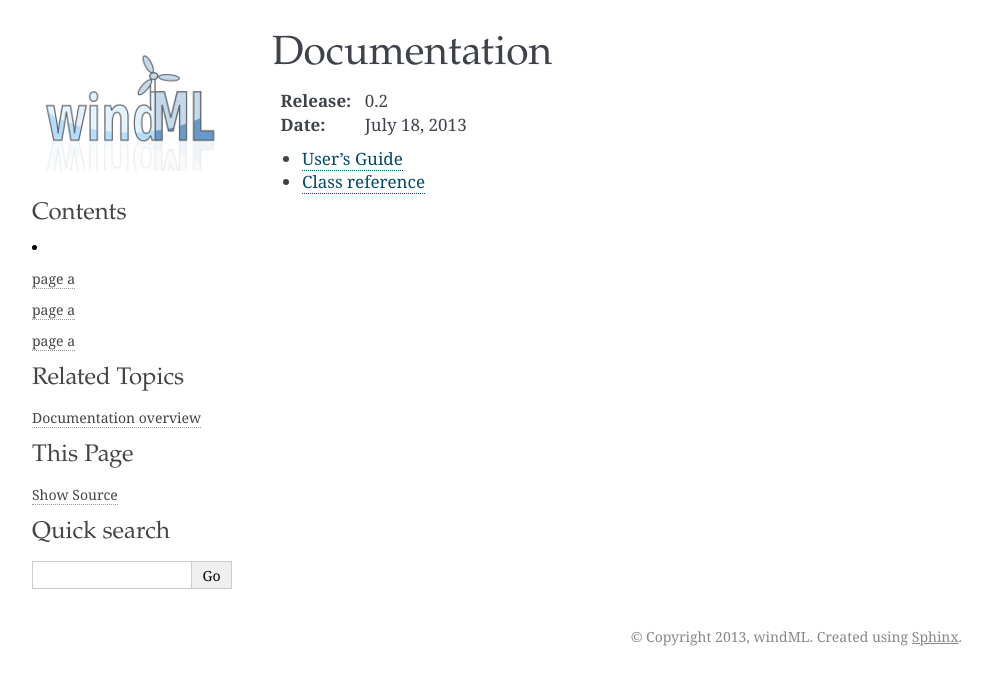
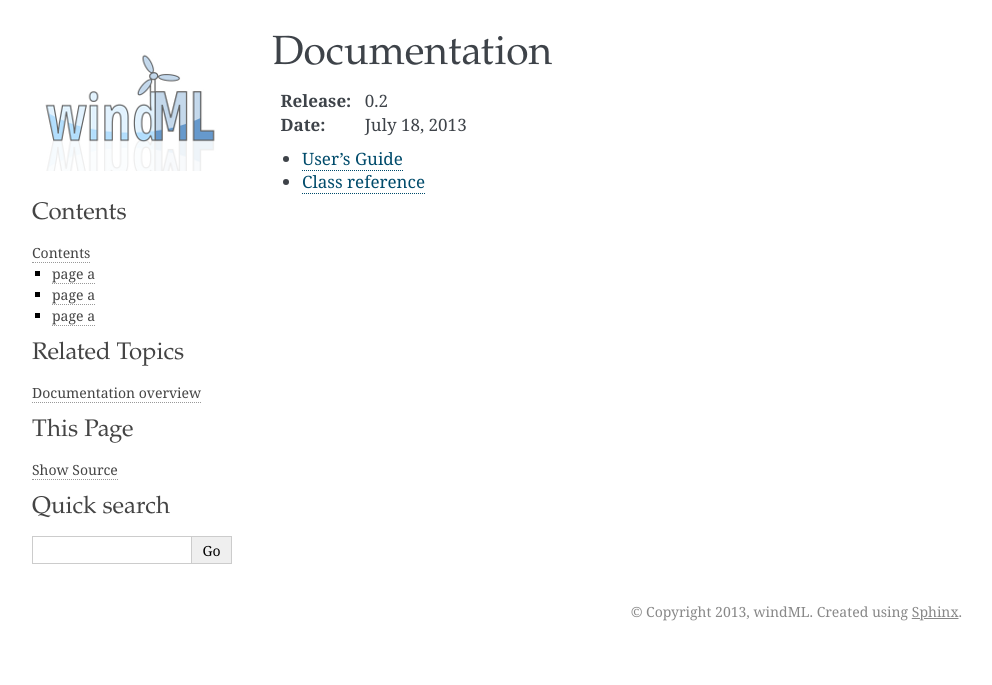
Before and after one commit to cigroup-ol/windml, a Sphinx documentation site: the page built from doc/docs.rst, in a window 1280 px wide. Shown: the top 685 px of the page, without its empty margins (148-1140 px from the left). Built offline with Sphinx 7.4.7, drawn with Linux system fonts in a browser that asks for light colours; formulas are drawn with MathJax 3; pages that are not in the unit, such as notebooks, are missing from menus.

```diff
--- a/doc/themes/flask/localtoc.html
+++ b/doc/themes/flask/localtoc.html
@@ -5,8 +5,11 @@
 
 <h3>Contents</h3>
 
-<li>
-	<ul><a href="">page a</a></ul>
-	<ul><a href="">page a</a></ul>
-	<ul><a href="">page a</a></ul>
-</li>
+<ul>
+		<li><a href="" class="reference internal">Contents</a></li>
+	<ul>
+	<li><a href="" class="reference internal">page a</a></li>
+	<li><a href="" class="reference internal">page a</a></li>
+	<li><a href="" class="reference internal">page a</a></li>
+	</ul>
+</ul>
```
